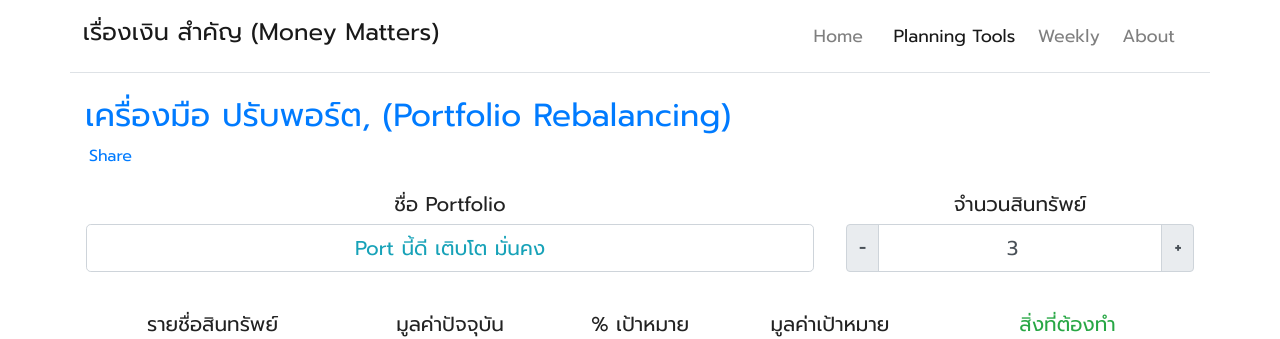
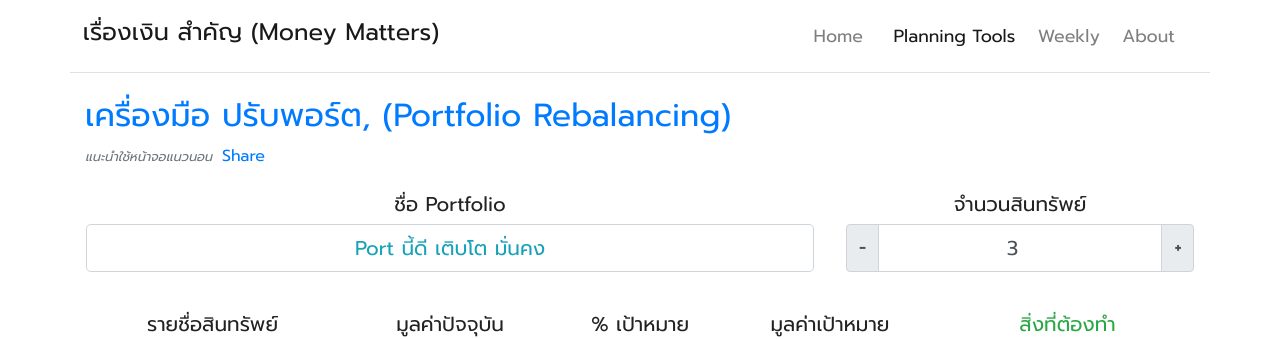
Before and after one commit to moneysart/moneysart.github.io, a Jekyll site: the page built from tools/rebalance/index.html, in a window 1280 px wide. Shown: the top 339 px of the page. Built offline with Jekyll 4.4.1, drawn with Linux system fonts in a browser that asks for light colours; nearby versions of some CDN libraries.

Commit message:
adjust col-size

```diff
--- a/tools/rebalance/index.html
+++ b/tools/rebalance/index.html
@@ -13,6 +13,7 @@ date: 2021-06-01
     <!-- chart -->
     <div class="mt-4">
         <h2 class="text-primary">เครื่องมือ ปรับพอร์ต, (Portfolio Rebalancing)</h2>
+        <small class="font-italic text-muted">แนะนำใช้หน้าจอแนวนอน</small>
         <span class="fb-share-button ml-1" data-href="{{ page.canonical_url | prepend: site.base_canonical }}"
         data-layout="button" data-size="small"><a target="_blank"
             href="{{ page.canonical_url | prepend: site.base_canonical }}"
@@ -23,7 +24,7 @@ date: 2021-06-01
     <!-- form for user's input -->
     <div class="row my-2">
 
-        <div class="col-8 col-md-8">
+        <div class="col-xs-6 col-sm-8">
             <div class="card border-0 text-center">
                 <h5 class="text-black">ชื่อ Portfolio</h5>
                 <div class="input-group">
@@ -36,7 +37,7 @@ date: 2021-06-01
             </div>
         </div>
 
-        <div class="col-4 col-md-4">
+        <div class="col-xs-6 col-sm-4">
             <div class="card border-0 text-center mb_2">
                 <h5 class="text-black">จำนวนสินทรัพย์</h5>
                 <div class="input-group">
@@ -68,7 +69,7 @@ date: 2021-06-01
     <!-- form for user's input -->
     <div class="row mb-2">
 
-        <div class="col-sm-3 col-md-3">
+        <div class="col-sm-4 col-md-3 col-lg-3">
             <div class="card border-0 text-center mb_2 asset__list">
                 <h5 class="text-black">รายชื่อสินทรัพย์</h5>
                 <input id="asset-1" class="form-control text-center my-1 asset__item" type="text" value=""
@@ -80,7 +81,7 @@ date: 2021-06-01
             </div>
         </div>
 
-        <div class="col-sm-3 col-md-2">
+        <div class="col-sm-4 col-md-3 col-lg-2">
             <div class="card border-0 text-center mb_2 cVal__list">
                 <h5 class="text-black">มูลค่าปัจจุบัน</h5>
                 <input id="cVal-1" class="form-control text-center my-1 cVal__item" type="number"
@@ -96,7 +97,7 @@ date: 2021-06-01
             </div>
         </div>
 
-        <div class="col-sm-3 col-md-2">
+        <div class="col-sm-4 col-md-3 col-lg-2">
             <div class="card border-0 text-center mb_2 pct__list">
                 <h5 class="text-black">% เป้าหมาย</h5>
                 <input id="pct-1" class="form-control text-center my-1 pct__item" type="number" min=0 max=100
@@ -112,7 +113,7 @@ date: 2021-06-01
             </div>
         </div>
 
-        <div class="col-sm-3 col-md-2">
+        <div class="col-sm-6 col-md-3 col-lg-2">
             <div class="card border-0 text-center mb_2 tVal__list">
                 <h5 class="text-black">มูลค่าเป้าหมาย</h5>
                 <input id="tVal-1" class="form-control text-center my-1 tVal__item" type="number" min=0
@@ -128,7 +129,7 @@ date: 2021-06-01
             </div>
         </div>
 
-        <div class="col-sm-3 col-md-3">
+        <div class="col-sm-6 col-md-6 col-lg-3">
             <div class="card border-0 text-center mb-2 act__list">
                 <h5 class="text-success">สิ่งที่ต้องทำ</h5>
                 <div id="act-1" class="input-group my-1 act-1">
```
